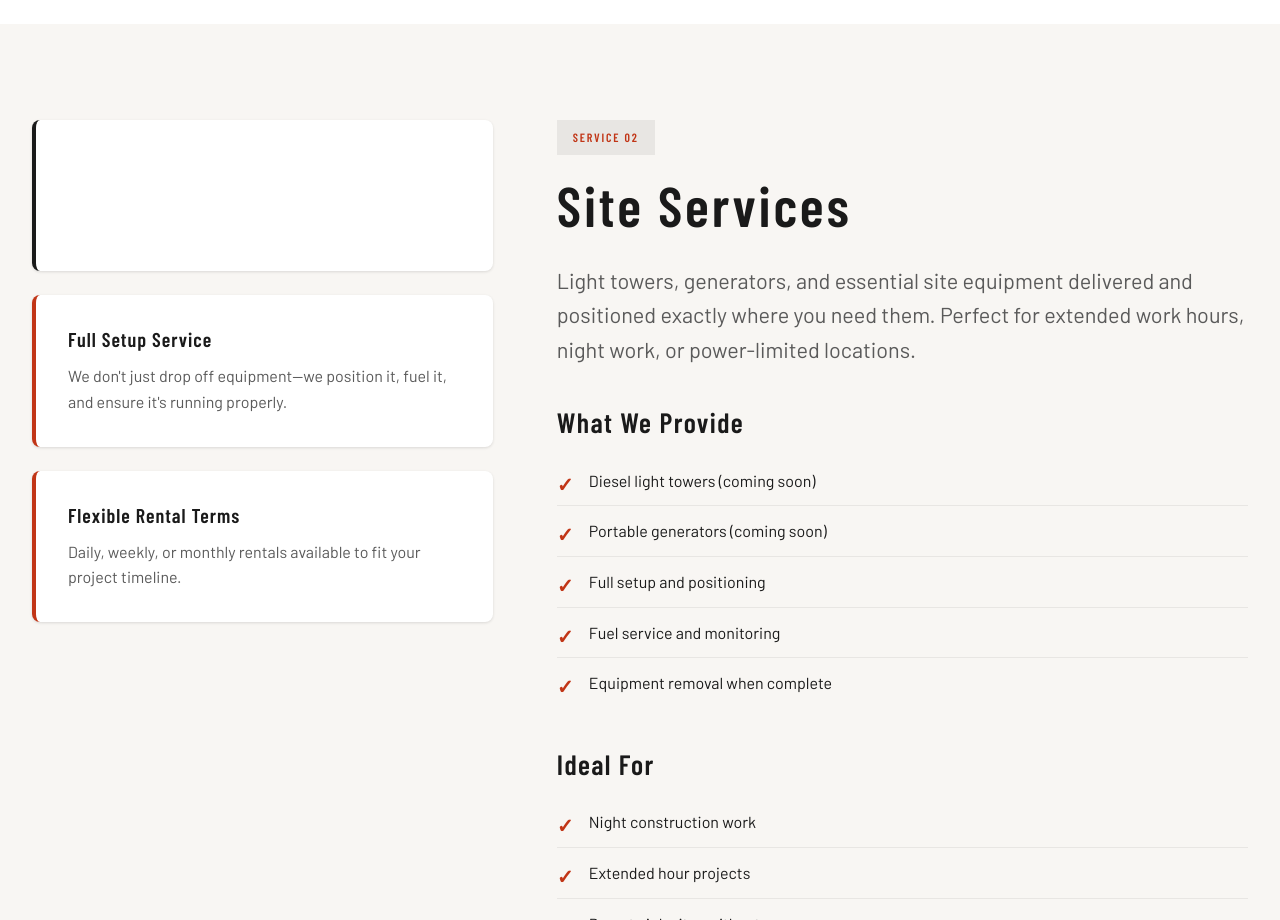
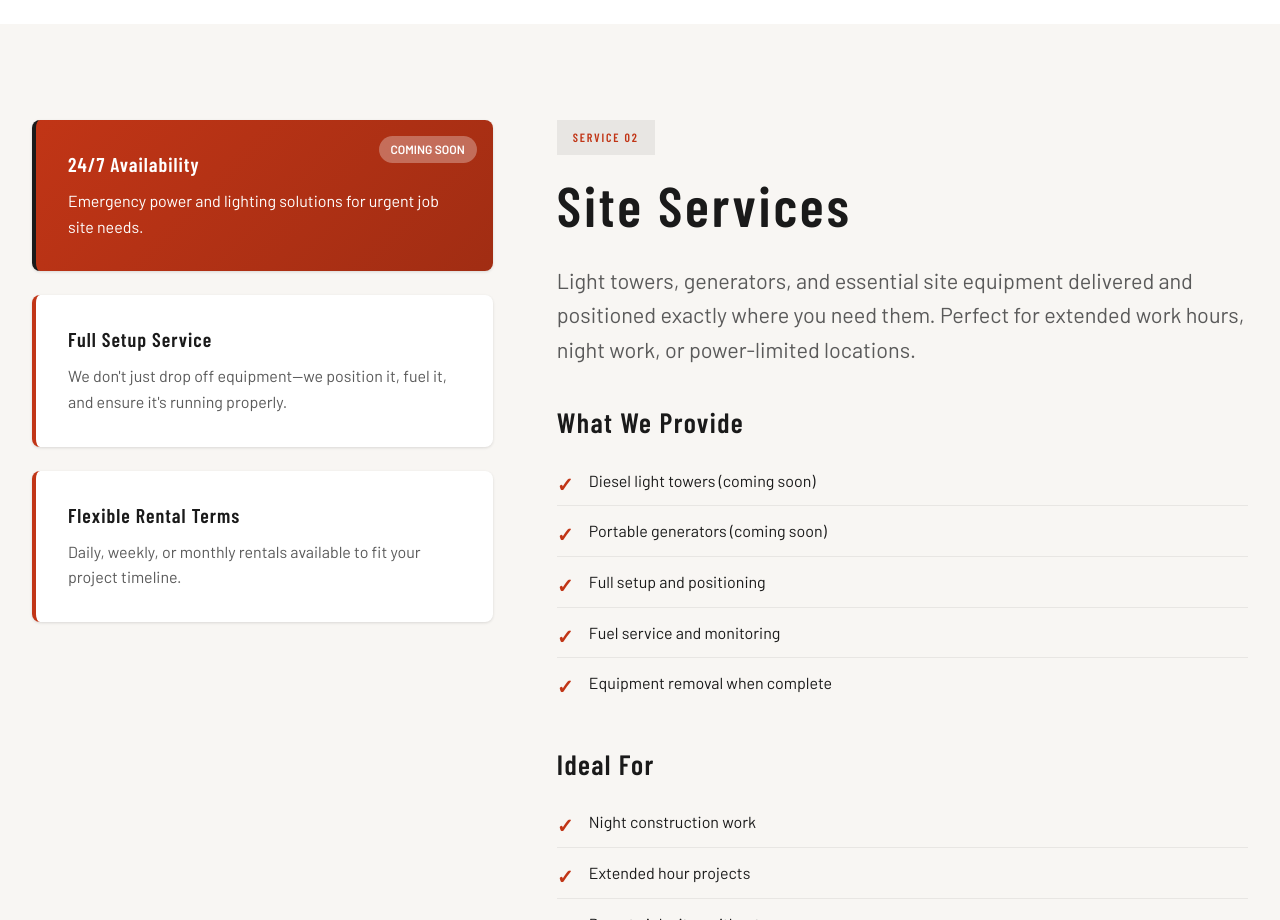
Before and after one commit to cakleinman/frontiersiteoperations, a plain HTML site: page services.html in a window 1280 px wide. Shown: the part 1760-2680 px from the top of the page. Drawn offline with nearby package versions, Linux system fonts and the light colour scheme.

Commit message:
Fix featured card CSS specificity issue
ISSUE FIXED:
- Featured card was rendering with white background instead of orange gradient
- CSS rule .service-detail.alt .detail-card was overriding .detail-card.featured
- This caused the card to appear empty/white with just a black border

SOLUTION:
- Added more specific selector: .service-detail.alt .detail-card.featured
- Added !important to ensure gradient background takes precedence
- Featured card now properly displays orange gradient in all contexts

The "empty white card with black border" was actually the featured "24/7 Availability"
card not showing its background gradient due to CSS specificity conflict.

🤖 Generated with [Claude Code](https://claude.com/claude-code)

Co-Authored-By: Claude Sonnet 4.5 <noreply@anthropic.com>

```diff
--- a/styles.css
+++ b/styles.css
@@ -1333,8 +1333,9 @@ section:nth-child(odd) {
     background: var(--white);
 }
 
+.service-detail.alt .detail-card.featured,
 .detail-card.featured {
-    background: linear-gradient(135deg, var(--brand-orange) 0%, var(--brand-orange-dark) 100%);
+    background: linear-gradient(135deg, var(--brand-orange) 0%, var(--brand-orange-dark) 100%) !important;
     color: var(--white);
     border-left: 4px solid var(--low-gloss-black);
 }
```
